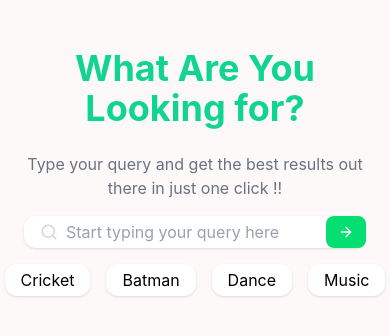
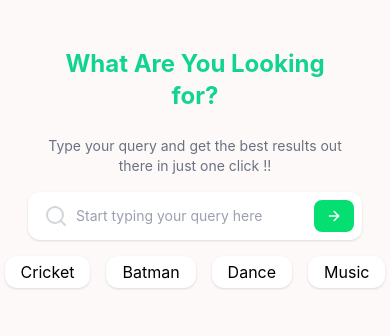
Before and after one commit to Rishabh503/saras-takehome, a Vue app: page / in a window 390 px wide. Shown: the top 336 px of the page. Built offline with nearby package versions, Linux system fonts and the light colour scheme.

Commit message:
resposnivness fix

```diff
--- a/src/App.vue
+++ b/src/App.vue
@@ -3,7 +3,10 @@ import SearchBar from './components/SearchBar.vue'
 import SearchResultList from './components/SearchResultList.vue'
 import Loader from './components/Loader.vue'
 import {ref} from "vue"
+
 // const show=ref(false)
+
+
 const results=ref([]);
 const loading = ref(false)
 const emptyResponse=ref(false)
@@ -14,6 +17,8 @@ async function search(query){
     return
   }
   loading.value=true;
+     emptyResponse.value=false
+     results.value=[]
   try {
      const res = await fetch(`https://api.tvmaze.com/search/shows?q=${query}`)
     const data = await res.json()
@@ -34,16 +39,20 @@ async function search(query){
 </script>
 
 <template>
-  <div class="min-h-screen bg-[#fdf9f9] flex justify-center   p-6">
-    <div class="w-full max-w-3xl mx-auto">
-      <h1 class="text-4xl font-bold text-[#11d493] m-6 text-center">What Are You Looking for?</h1>
-      <p class="text-center text-gray-500">
+  <div class="min-h-screen bg-[#fdf9f9] flex justify-center sm:px-6   p-6">
+    <div class="w-full px-1 sm:px-0   max-w-3xl mx-auto">
+      <h1 class="text-2xl sm:text-3xl md:text-4xl
+        font-bold text-[#11d493] m-6 text-center">
+        What Are You Looking for?</h1>
+      <p class="text-center px-2 text-gray-500 text-sm sm:text-base ">
         Type your query and get the best results out there in just one click !!
       </p>
       <SearchBar @search="search" />
       <Loader v-if="loading"/>
     <!-- <Loader/> -->
-      <SearchResultList :results="results" :emptyResponse="emptyResponse"/>
+<div class="mt-4">
+        <SearchResultList :results="results" :emptyResponse="emptyResponse"/>
+</div>
     </div>
 
   </div>
--- a/src/components/SearchBar.vue
+++ b/src/components/SearchBar.vue
@@ -12,13 +12,13 @@ function onSearch(){
 
 <template>
     <main>
-        <div class="w-full flex items-center rounded-xl mt-4 shadow-sm pl-4 border-green-200 bg-white ">
-            <Search class="mr-2 text-gray-300 w-5 h-5"/>
+        <div class="w-full flex items-center rounded-xl mt-4 shadow-sm pl-4   sm:px-4 py-2 border-green-200 bg-white ">
+            <Search class="mr-2 text-gray-300 w-6 h-6"/>
             <input type="text" v-model="query" placeholder="Start typing your query here "
-            class="flex-1 text-gray-600 placeholder-gray-400 outline-none"
+            class="flex-1 text-sm  sm:text-base text-gray-600 placeholder-gray-400 outline-none"
             />
         <button @click="onSearch"
-      class="ml-3 bg-green-400 hover:bg-green-500 text-white p-2 rounded-lg flex items-center justify-center"
+      class="ml-3 mr-2 sm:mr-0 bg-green-400 hover:bg-green-500 text-white p-2 rounded-lg flex items-center justify-center"
     >
         <ArrowRight class="h-4"/>
     </button>
--- a/src/components/SearchResultList.vue
+++ b/src/components/SearchResultList.vue
@@ -41,7 +41,7 @@ const items = ref([
 </script>
 
 <template>
-  <div v-if="!emptyResponse" class="mt-2">
+  <div v-if="!emptyResponse" class="mt-2 px-1  sm:px-0 ">
 
     <ListItem
       v-for="item in props.results"
@@ -55,16 +55,14 @@ const items = ref([
 
   </div>
 
-  <div v-else  class="border border-green-50 shadow-sm mb-4 mt-2 p-3 bg-white rounded-lg">
-  <p class="text-sm text-gray-700">
+  <div v-else  class="mx-1 sm:mx-0 border border-green-50 shadow-sm mb-4 mt-2 p-3 bg-white rounded-lg">
+  <p class="text-sm tsm:text-md text-gray-700">
     No results found for your search.
-    Try searching for something like <span class="font-medium">cricket</span>,
-    <span class="font-medium">batman</span>,
-    <span class="font-medium">dogs</span>, or
-    <span class="font-medium">dance</span>.
+    Try searching for something like
+    <span class="font-medium">cricket batman dogs or dance</span>,
   </p>
 
-  <p class="text-xs text-gray-500 mt-1">
+  <p class="sm:text-md text-sm text-gray-500 mt-1 mr-2">
     It’s also possible the search term is invalid or not available in our dataset.
   </p>
 </div>
--- a/src/components/SearchResultsItem.vue
+++ b/src/components/SearchResultsItem.vue
@@ -24,9 +24,9 @@ function toggle() {
 <template>
   <div class="border border-green-50 rounded-lg bg-white p-4 shadow-sm hover:shadow-md transition mb-4">
 
-   <div class="flex justify-between">
+   <div class="flex flex-col  sm:justify-between  sm:flex-row sm:items-start gap-2 ">
      <div>
-        <h2 class="text-lg font-semibold mb-2">
+        <h2 class="text-base font-semibold mb-2 sm:text-lg ">
       {{ title }}
     </h2>
 
@@ -35,11 +35,13 @@ function toggle() {
     </p>
 
      </div>
-    <div v-if="genres && genres.length" >
+    <div v-if="genres && genres.length"
+    class="flex  flex-wrap mt-1 sm:mt-0"
+    >
   <span
     v-for="genre in genres"
     :key="genre"
-    class="text-xs bg-green-100 mx-2 text-green-700 px-2  py-1 rounded"
+    class="text-xs bg-green-100 mr-2 mb-1 text-green-700 px-2  py-1 rounded"
   >
     {{ genre }}
   </span>
@@ -66,7 +68,7 @@ function toggle() {
 </span>
     </div>
 
-    <div v-if="isOpen" class="mt-3  text-gray-600">
+    <div v-if="isOpen" class="mt-3 sm:text-base text-sm   text-gray-600">
     <!-- {{desc}} -->
        <p v-html="desc"></p>
     </div>
```
